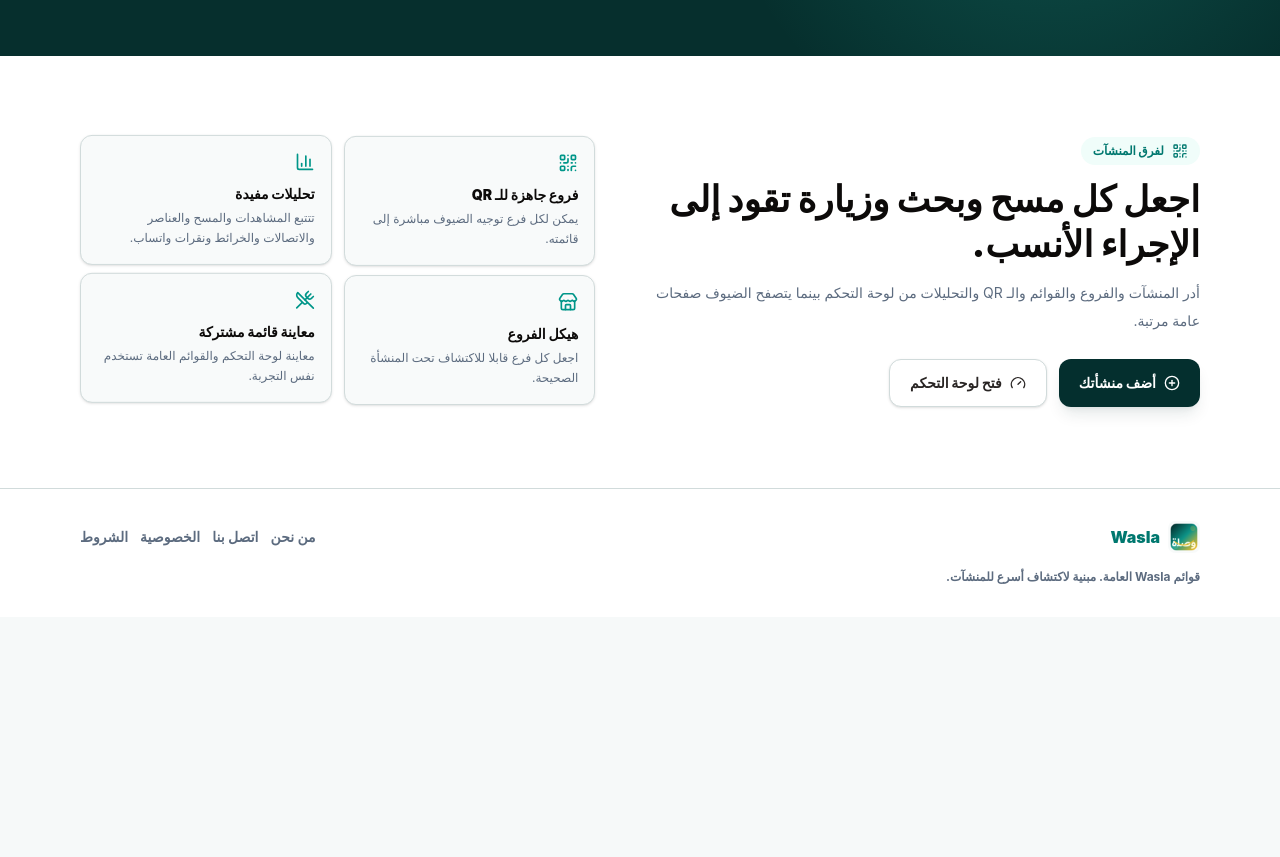
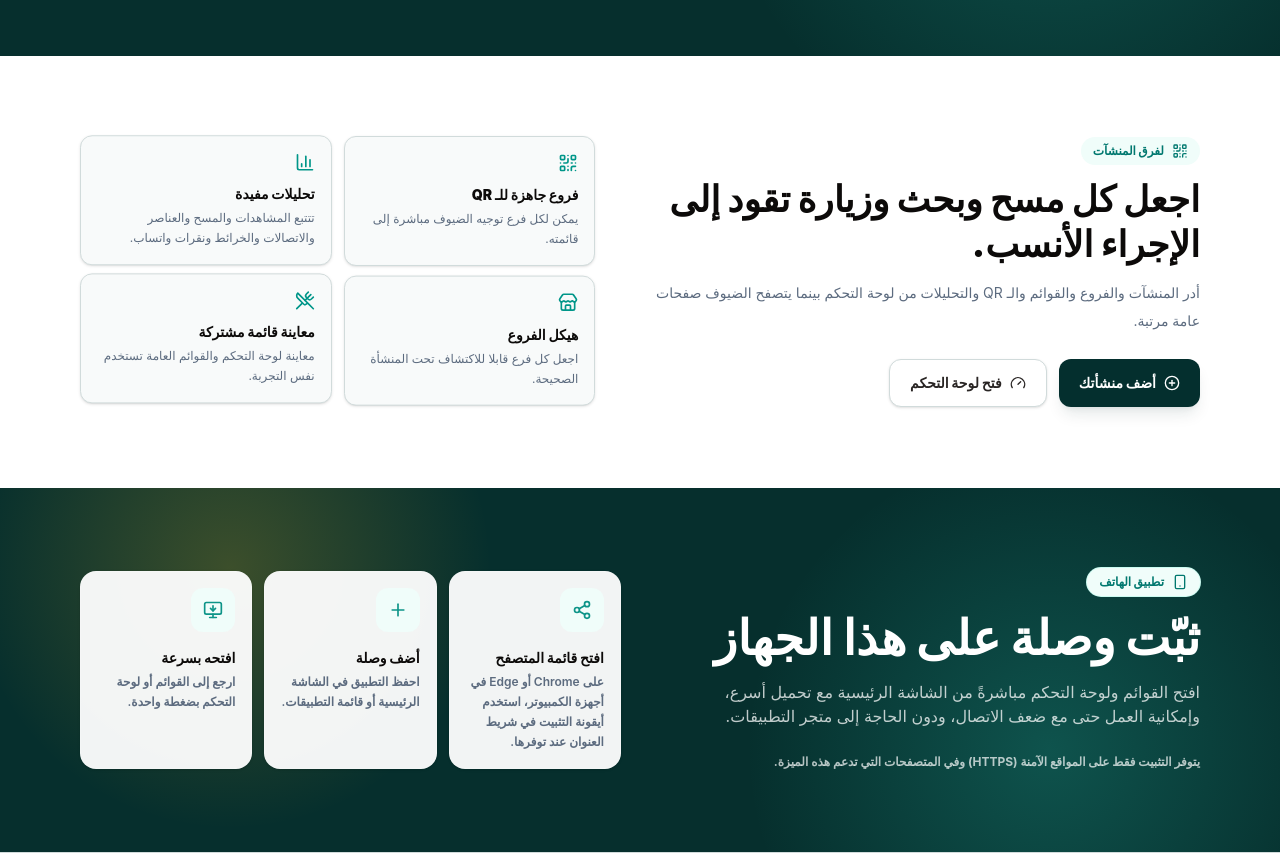
Before and after one commit to Saif-El-Eslam/wasla-frontend, a Next.js app: page /ar in a window 1280 px wide. Shown: the part 1940-2797 px from the top of the page. Before the commit the page ends 2557 px from the top, so only its background shows below. Built offline with nearby package versions, Linux system fonts and the light colour scheme; no server answers.

Commit message:
Added pwa install button

```diff
--- /dev/null
+++ b/src/components/shared/pwa-install-section.tsx
@@ -0,0 +1,208 @@
+'use client';
+
+import { useEffect, useState } from 'react';
+import { CheckCircle2, Download, MonitorDown, Plus, Share2, Smartphone } from 'lucide-react';
+import { useTranslations } from 'next-intl';
+import { cx } from '@/components/ui/dashboard-ui';
+import { PrimaryButton } from '@/components/ui/primary-button';
+
+type BeforeInstallPromptEvent = Event & {
+  prompt: () => Promise<void>;
+  userChoice: Promise<{ outcome: 'accepted' | 'dismissed'; platform: string }>;
+};
+
+type NavigatorWithStandalone = Navigator & {
+  standalone?: boolean;
+};
+
+function isStandaloneDisplay() {
+  if (typeof window === 'undefined') {
+    return false;
+  }
+
+  return (
+    window.matchMedia('(display-mode: standalone)').matches ||
+    Boolean((window.navigator as NavigatorWithStandalone).standalone)
+  );
+}
+
+function detectPlatform() {
+  if (typeof window === 'undefined') {
+    return 'desktop';
+  }
+
+  const agent = window.navigator.userAgent.toLowerCase();
+
+  if (/iphone|ipad|ipod/.test(agent)) {
+    return 'ios';
+  }
+
+  if (/android/.test(agent)) {
+    return 'android';
+  }
+
+  return 'desktop';
+}
+
+export function PwaInstallSection({
+  variant = 'panel',
+  className,
+}: {
+  variant?: 'landing' | 'panel';
+  className?: string;
+}) {
+  const t = useTranslations('pwa');
+  const [installPrompt, setInstallPrompt] = useState<BeforeInstallPromptEvent | null>(null);
+  const [installed, setInstalled] = useState(false);
+  const [installing, setInstalling] = useState(false);
+  const [platform, setPlatform] = useState<'ios' | 'android' | 'desktop'>('desktop');
+
+  useEffect(() => {
+    queueMicrotask(() => {
+      setInstalled(isStandaloneDisplay());
+      setPlatform(detectPlatform());
+    });
+
+    const handleBeforeInstallPrompt = (event: Event) => {
+      event.preventDefault();
+      setInstallPrompt(event as BeforeInstallPromptEvent);
+    };
+    const handleInstalled = () => {
+      setInstalled(true);
+      setInstallPrompt(null);
+    };
+
+    window.addEventListener('beforeinstallprompt', handleBeforeInstallPrompt);
+    window.addEventListener('appinstalled', handleInstalled);
+
+    return () => {
+      window.removeEventListener('beforeinstallprompt', handleBeforeInstallPrompt);
+      window.removeEventListener('appinstalled', handleInstalled);
+    };
+  }, []);
+
+  const canPrompt = Boolean(installPrompt && !installed);
+  const platformHint =
+    platform === 'ios' ? t('iosHint') : platform === 'android' ? t('androidHint') : t('desktopHint');
+
+  const install = async () => {
+    if (!installPrompt) {
+      return;
+    }
+
+    setInstalling(true);
+    await installPrompt.prompt();
+    const choice = await installPrompt.userChoice;
+    setInstalling(false);
+    setInstallPrompt(null);
+
+    if (choice.outcome === 'accepted') {
+      setInstalled(true);
+    }
+  };
+
+  return (
+    <section
+      className={cx(
+        'relative overflow-hidden',
+        variant === 'landing'
+          ? 'wasla-fade-up wasla-delay-1 w-full bg-[#062f2d] px-4 py-14 text-white sm:px-6 sm:py-20 lg:px-14 xl:px-20'
+          : 'rounded-3xl border border-teal-100 bg-[#fbfefd] p-4 shadow-sm shadow-teal-50 sm:p-6',
+        className,
+      )}
+    >
+      {variant === 'landing' && (
+        <div className="pointer-events-none absolute inset-0 bg-[radial-gradient(circle_at_18%_22%,rgba(251,191,36,0.22),transparent_24%),radial-gradient(circle_at_82%_72%,rgba(45,212,191,0.22),transparent_28%)]" />
+      )}
+
+      <div
+        className={cx(
+          'relative mx-auto grid w-full items-center gap-8',
+          variant === 'landing'
+            ? 'max-w-7xl lg:grid-cols-[1fr_1.05fr] sm:gap-12 lg:gap-16'
+            : 'max-w-7xl lg:grid-cols-[1fr_1.05fr]',
+        )}
+      >
+        <div>
+          <div className="mb-3 inline-flex items-center gap-2 rounded-full bg-teal-50 px-3 py-1.5 text-xs font-black text-teal-700 ring-1 ring-teal-100">
+            <Smartphone className="size-4" />
+            {t('eyebrow')}
+          </div>
+          <h2
+            className={cx(
+              'font-black leading-tight',
+              variant === 'landing'
+                ? 'max-w-2xl text-3xl text-white sm:text-5xl'
+                : 'text-xl text-stone-950 sm:text-2xl',
+            )}
+          >
+            {t('title')}
+          </h2>
+
+          <p
+            className={cx(
+              'mt-3 max-w-2xl text-sm leading-6 sm:text-base',
+              variant === 'landing' ? 'text-white/75' : 'text-muted-foreground',
+            )}
+          >
+            {t('body')}
+          </p>
+          <div className="mt-6 flex flex-col gap-3 sm:flex-row sm:items-center">
+            {canPrompt && (
+              <PrimaryButton
+                onClick={install}
+                disabled={installing}
+                loading={installing}
+                className="h-12 w-full rounded-xl px-5 font-black sm:w-auto"
+              >
+                <Download className="size-4" />
+                {t('install')}
+              </PrimaryButton>
+            )}
+
+            {installed && (
+              <div className="inline-flex items-center gap-2 rounded-xl bg-emerald-50 px-4 py-3 text-sm font-black text-emerald-700 ring-1 ring-emerald-100">
+                <CheckCircle2 className="size-4" />
+                {t('installed')}
+              </div>
+            )}
+
+            <p
+              className={cx(
+                'max-w-2xl text-xs font-bold leading-5',
+                variant === 'landing' ? 'text-white/70' : 'text-stone-500',
+              )}
+            >
+              {t('secureHint')}
+            </p>
+          </div>
+        </div>
+
+        <div className="grid gap-3 sm:grid-cols-3">
+          {[
+            { icon: Share2, title: t('stepShare'), body: platformHint },
+            { icon: Plus, title: t('stepAdd'), body: t('stepAddBody') },
+            { icon: MonitorDown, title: t('stepLaunch'), body: t('stepLaunchBody') },
+          ].map(({ icon: Icon, title, body }) => (
+            <div
+              key={title}
+              className={cx(
+                'rounded-2xl border p-4 shadow-sm transition hover:-translate-y-0.5 hover:shadow-md',
+                variant === 'landing'
+                  ? 'border-white/15 bg-white/95 shadow-black/10'
+                  : 'border-teal-100 bg-white shadow-teal-50',
+              )}
+            >
+              <span className="flex size-11 items-center justify-center rounded-xl bg-teal-50 text-primary">
+                <Icon className="size-5" />
+              </span>
+
+              <h3 className="mt-4 text-sm font-black text-stone-950">{title}</h3>
+              <p className="mt-1 text-xs font-semibold leading-5 text-muted-foreground">{body}</p>
+            </div>
+          ))}
+        </div>
+      </div>
+    </section>
+  );
+}
--- a/src/features/public/menu/components/venue/public-landing-page.tsx
+++ b/src/features/public/menu/components/venue/public-landing-page.tsx
@@ -16,6 +16,7 @@ import {
 import { AuthSessionRedirect } from '@/features/auth/components/auth-session-redirect';
 import { LogoMark } from '@/components/ui/logo-mark';
 import { AppImage } from '@/components/ui/app-image';
+import { PwaInstallSection } from '@/components/shared/pwa-install-section';
 import { LandingQuickSearch } from './landing-quick-search';
 
 export async function PublicLandingPage({ locale }: { locale: string }) {
@@ -295,6 +296,8 @@ export async function PublicLandingPage({ locale }: { locale: string }) {
         </div>
       </section>
 
+      <PwaInstallSection variant="landing" />
+
       <footer className="border-t border-border bg-white px-4 py-8 sm:px-8 lg:px-14 xl:px-20">
         <div className="flex flex-col gap-4 sm:flex-row sm:items-center sm:justify-between">
           <Link href={`/${locale}`} className="flex w-fit items-center gap-2">
--- a/src/features/settings/components/settings-tabs.tsx
+++ b/src/features/settings/components/settings-tabs.tsx
@@ -6,6 +6,7 @@ import {
   LifeBuoy,
   LockKeyhole,
   LogOut,
+  Smartphone,
   Store,
   UserRound,
   Users,
@@ -13,7 +14,7 @@ import {
 import { useTranslations } from 'next-intl';
 import { cx } from '@/components/ui/dashboard-ui';
 
-export type SettingsTabId = 'user' | 'password' | 'venue' | 'team' | 'subscription' | 'support';
+export type SettingsTabId = 'user' | 'password' | 'venue' | 'team' | 'subscription' | 'app' | 'support';
 
 export function SettingsTabs({
   activeTab,
@@ -35,6 +36,7 @@ export function SettingsTabs({
     { id: 'venue' as const, label: t('venue'), icon: Store, show: isAdmin },
     { id: 'team' as const, label: t('team'), icon: Users, show: isAdmin },
     { id: 'subscription' as const, label: t('subscription'), icon: CreditCard, show: true },
+    { id: 'app' as const, label: t('appInstall'), icon: Smartphone, show: true },
     { id: 'support' as const, label: t('support'), icon: LifeBuoy, show: true },
   ].filter((tab) => tab.show);
 
@@ -86,7 +88,7 @@ export function SettingsTabs({
         ) : null}
       </div>
 
-      <div className="hidden gap-2 rounded-3xl border border-teal-100 bg-white/90 p-1.5 shadow-glass sm:grid sm:grid-cols-2 lg:grid-cols-6">
+      <div className="hidden gap-2 rounded-3xl border border-teal-100 bg-white/90 p-1.5 shadow-glass sm:grid sm:grid-cols-2 lg:grid-cols-7">
         {settingsTabs.map((tab) => {
           const Icon = tab.icon;
 
--- a/src/messages/ar.json
+++ b/src/messages/ar.json
@@ -342,6 +342,7 @@
     "team": "الفريق",
     "subscription": "الاشتراك",
     "support": "الدعم",
+    "appInstall": "تطبيق",
     "userSettings": "إعدادات المستخدم",
     "profileSettingsBody": "حافظ على بيانات التواصل مرتبة لتسهيل استعادة الحساب وإدارة الفريق.",
     "name": "الاسم",
@@ -453,6 +454,23 @@
     "prices": "الأسعار",
     "back": "رجوع",
     "members": "الاعضاء"
+  },
+  "pwa": {
+    "eyebrow": "تطبيق الهاتف",
+    "title": "ثبّت وصلة على هذا الجهاز",
+    "body": "افتح القوائم ولوحة التحكم مباشرةً من الشاشة الرئيسية مع تحميل أسرع، وإمكانية العمل حتى مع ضعف الاتصال، ودون الحاجة إلى متجر التطبيقات.",
+    "install": "تثبيت التطبيق",
+    "installed": "تم التثبيت",
+    "notAvailable": "استخدم قائمة المتصفح",
+    "secureHint": "يتوفر التثبيت فقط على المواقع الآمنة (HTTPS) وفي المتصفحات التي تدعم هذه الميزة.",
+    "iosHint": "على أجهزة iPhone، اضغط على زر المشاركة ثم اختر «إضافة إلى الشاشة الرئيسية».",
+    "androidHint": "على متصفح Chrome في Android، استخدم زر «تثبيت» عند ظهوره أو اختر «إضافة إلى الشاشة الرئيسية» من قائمة المتصفح.",
+    "desktopHint": "على Chrome أو Edge في أجهزة الكمبيوتر، استخدم أيقونة التثبيت في شريط العنوان عند توفرها.",
+    "stepShare": "افتح قائمة المتصفح",
+    "stepAdd": "أضف وصلة",
+    "stepAddBody": "احفظ التطبيق في الشاشة الرئيسية أو قائمة التطبيقات.",
+    "stepLaunch": "افتحه بسرعة",
+    "stepLaunchBody": "ارجع إلى القوائم أو لوحة التحكم بضغطة واحدة."
   },
   "subscription": {
     "currentPlanBody": "تبقى القوائم العامة متاحة في كل الخطط. تغييرات مساحة العمل، واستخراج الذكاء الاصطناعي، وعمق التحليلات، وهوية QR تتبع حدود الخطة النشطة.",
--- a/src/messages/en.json
+++ b/src/messages/en.json
@@ -342,6 +342,7 @@
     "team": "Team",
     "subscription": "Subscription",
     "support": "Support",
+    "appInstall": "App",
     "userSettings": "User settings",
     "profileSettingsBody": "Keep owner contact details tidy so account recovery and team workflows stay smooth.",
     "name": "Name",
@@ -453,6 +454,23 @@
     "prices": "Prices",
     "back": "Back",
     "members": "Members"
+  },
+  "pwa": {
+    "eyebrow": "Mobile app",
+    "title": "Install Wasla on this device.",
+    "body": "Open menus and the dashboard from a home-screen icon with cached shell assets, faster relaunches, and no app-store step.",
+    "install": "Install app",
+    "installed": "Installed",
+    "notAvailable": "Use browser menu",
+    "secureHint": "Install is available only on secure production origins and supported browsers.",
+    "iosHint": "On iPhone, tap Share, then Add to Home Screen.",
+    "androidHint": "On Android Chrome, use the install button when it appears or Add to Home screen from the browser menu.",
+    "desktopHint": "On desktop Chrome or Edge, use the install icon in the address bar when available.",
+    "stepShare": "Open browser action",
+    "stepAdd": "Add Wasla",
+    "stepAddBody": "Save the app shell to the home screen or launcher.",
+    "stepLaunch": "Launch quickly",
+    "stepLaunchBody": "Return to public menus or the workspace in one tap."
   },
   "subscription": {
     "currentPlanBody": "Public menus stay available across every plan. Workspace changes, AI extraction, analytics history, and QR branding follow the active plan limits.",
```
Also changed, not shown: src/features/settings/components/settings-tab.tsx (+18 -2 lines).
